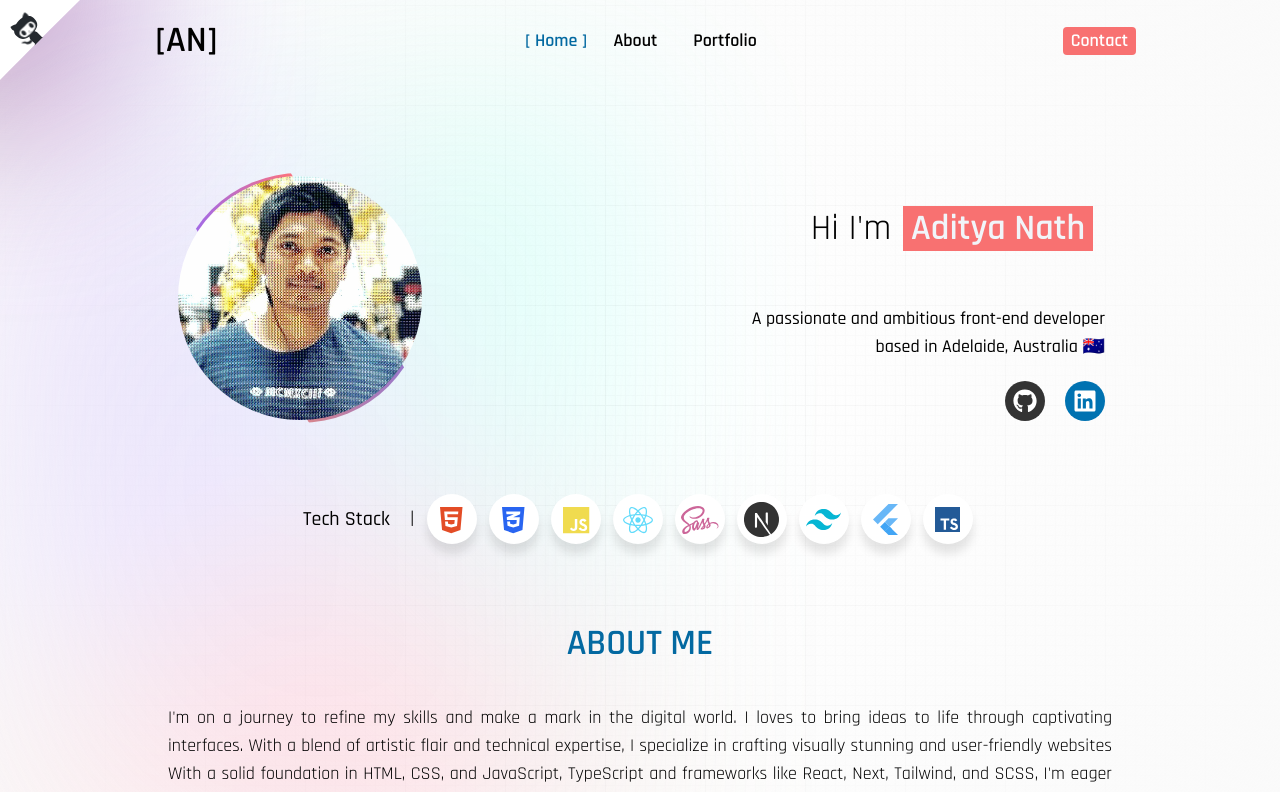
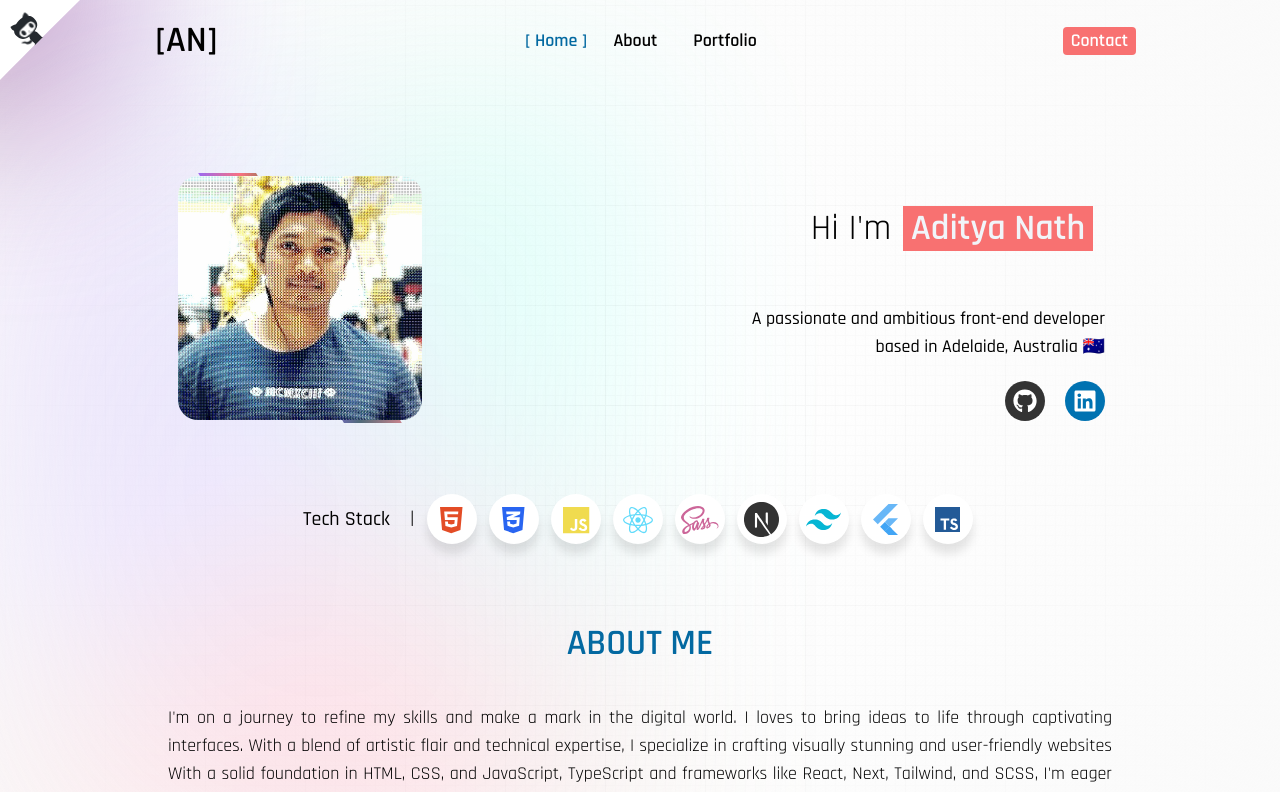
Before and after one commit to AdityaNathK/next-portfolio, a Next.js app: page / in a window 1280 px wide. Shown: the top 792 px of the page. Built offline with nearby package versions, Linux system fonts and the light colour scheme.

Commit message:
Change profile image styles

```diff
--- a/src/components/Body/Landing/Landing.module.css
+++ b/src/components/Body/Landing/Landing.module.css
@@ -2,7 +2,7 @@
     position: relative;
     width: 250px;
     height: 250px;
-    border-radius: 50%;
+    border-radius: 20px;
     overflow: hidden;
     cursor: pointer;
 }
@@ -10,20 +10,23 @@
 .box::before {
     content: "";
     position: absolute;
-    inset: -10px 70px;
+    inset: -40px 100px;
     background: linear-gradient(
         315deg,
         hsla(256, 96%, 67%, 0.9),
         hsla(354, 98%, 61%, 0.7),
+        hsla(100, 90%, 20%, 0.8),
         hsla(354, 50%, 61%, 0.8),
-        hsla(256, 56%, 57%, 0.8)
+        hsla(256, 96%, 67%, 0.9),
+        hsla(200, 25%, 33%, 0.9),
+        hsla(354, 50%, 61%, 0.8)
     );
     transition: 0.5s;
     animation: profile 10s linear infinite;
 }
 
 .box:hover:before {
-    inset: -20px 0px;
+    inset: -40px 0px;
 }
 
 @keyframes profile {
@@ -38,15 +41,15 @@
 .box::after {
     content: "";
     position: absolute;
-    inset: 3px;
-    border-radius: 50%;
+    inset: 4px;
+    border-radius: 20px;
     z-index: 1;
 }
 .content {
     position: absolute;
     inset: 3px;
     z-index: 3;
-    border-radius: 50%;
+    border-radius: 20px;
     overflow: hidden;
 }
 
```
